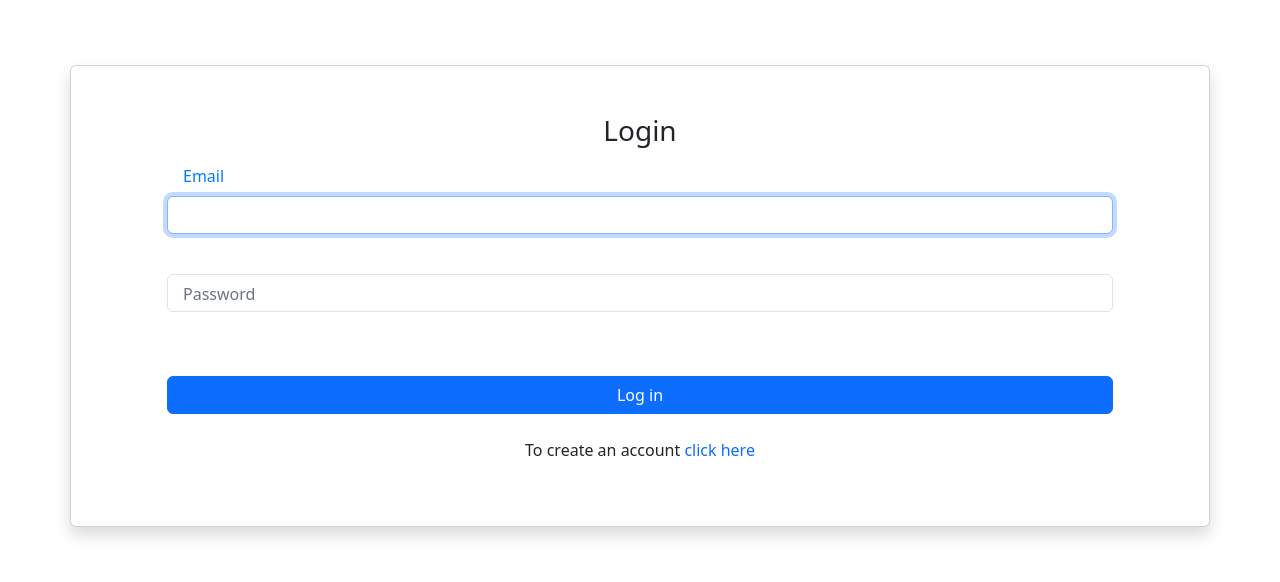
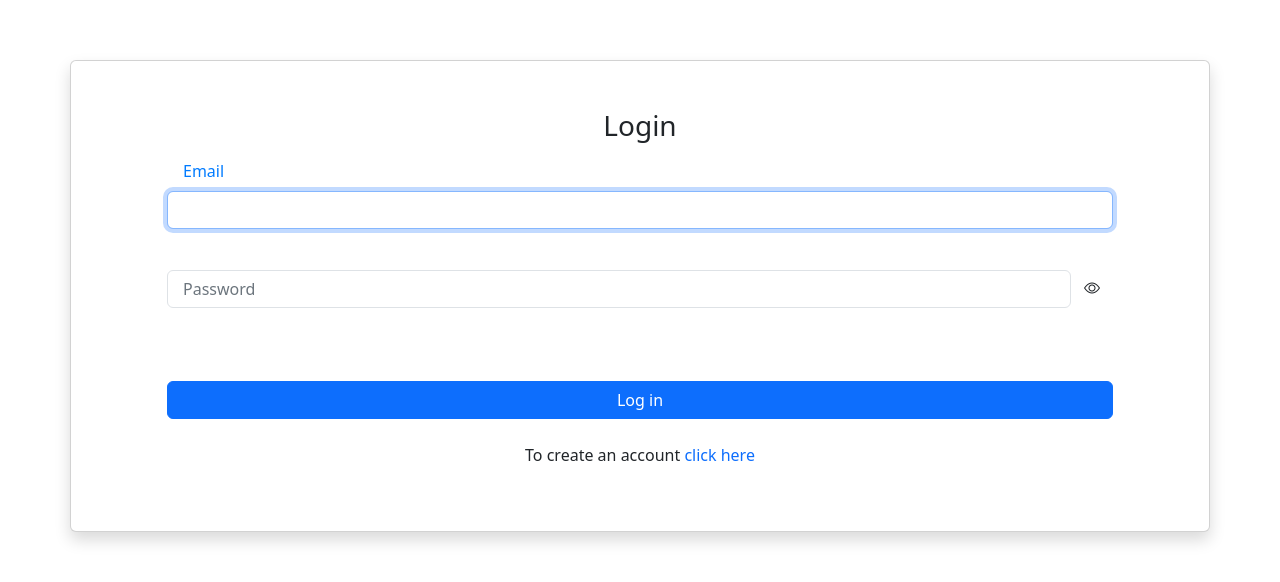
Before and after one commit to codeygallup/onTask, a React (Create React App) app in the folder client/: page /login in a window 1280 px wide. Shown: the part 104-686 px from the top of the page. Built offline with nearby package versions, Linux system fonts and the light colour scheme.

Commit message:
Option to see password when logging in

```diff
--- a/client/src/components/LoginForm.js
+++ b/client/src/components/LoginForm.js
@@ -14,6 +14,8 @@ export default function LoginForm({
 
   const [errorMsg, setErrorMsg] = useState("");
   const [errorModal, setErrorModal] = useState(false);
+  const [password, setPassword] = useState("")
+  const [showPassword, setShowPassword] = useState(false)
 
   useEffect(() => {
     if (title === "Login") {
@@ -55,6 +57,10 @@ export default function LoginForm({
     setErrorModal(false);
     setErrorMsg("");
   };
+
+  const handleShowPassword = () => {
+    setShowPassword(prev => !prev )
+  }
 
   return (
     <>
@@ -105,10 +111,10 @@ export default function LoginForm({
                 Email
               </label>
             </div>
-            <div className="form-group">
+            <div className="form-group d-flex align-items-center">
               <input
                 name="password"
-                type="password"
+                type={showPassword ? "text" : "password"}
                 onChange={handleFormChange}
                 value={formData.password}
                 placeholder=" "
@@ -123,6 +129,7 @@ export default function LoginForm({
               >
                 Password
               </label>
+              <button type="button" className="btn pb-3" onClick={handleShowPassword}>{!showPassword ? <i className="bi bi-eye"></i> : <i className="bi bi-eye-slash"></i>}</button>
             </div>
             <div className="d-grid">
               <button
@@ -136,14 +143,14 @@ export default function LoginForm({
           {title === "Login" ? (
             <p className="text-center">
               To create an account{" "}
-              <Link className="cred-link" to="/signup">
+              <Link to="/signup">
                 click here
               </Link>
             </p>
           ) : (
             <p className="text-center">
               Already a user?{" "}
-              <Link className="cred-link" to="/login">
+              <Link to="/login">
                 login here
               </Link>
             </p>
--- a/client/src/index.js
+++ b/client/src/index.js
@@ -2,6 +2,7 @@ import React from 'react';
 import ReactDOM from 'react-dom/client';
 // import './index.css';
 import 'bootstrap/dist/css/bootstrap.min.css';
+import "bootstrap-icons/font/bootstrap-icons.css";
 import App from './App';
 
 import * as serviceWorkerRegistration from './serviceWorkerRegistration';
--- a/package.json
+++ b/package.json
@@ -26,6 +26,7 @@
     "@testing-library/user-event": "^13.5.0",
     "apollo-server-express": "^2.15.0",
     "bootstrap": "^5.3.3",
+    "bootstrap-icons": "^1.11.3",
     "react": "^18.2.0",
     "react-bootstrap": "^2.5.0",
     "react-dom": "^18.2.0",
```
Also changed, not shown: client/src/App.css (line endings or trailing spaces).
